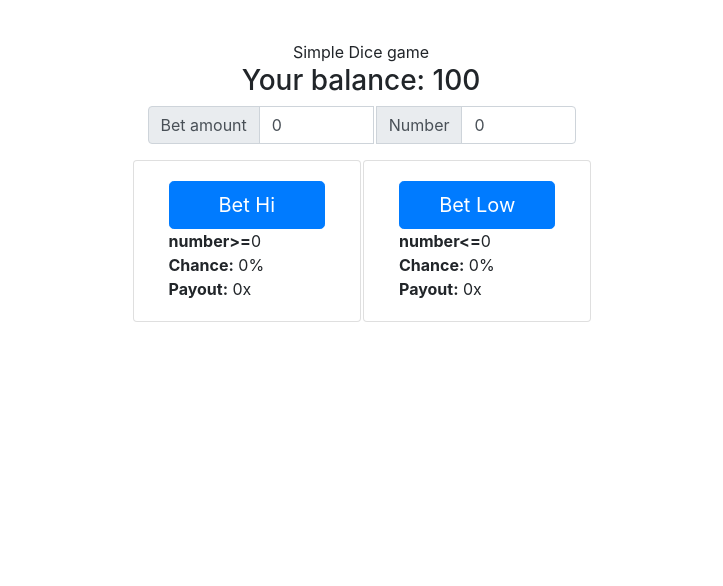
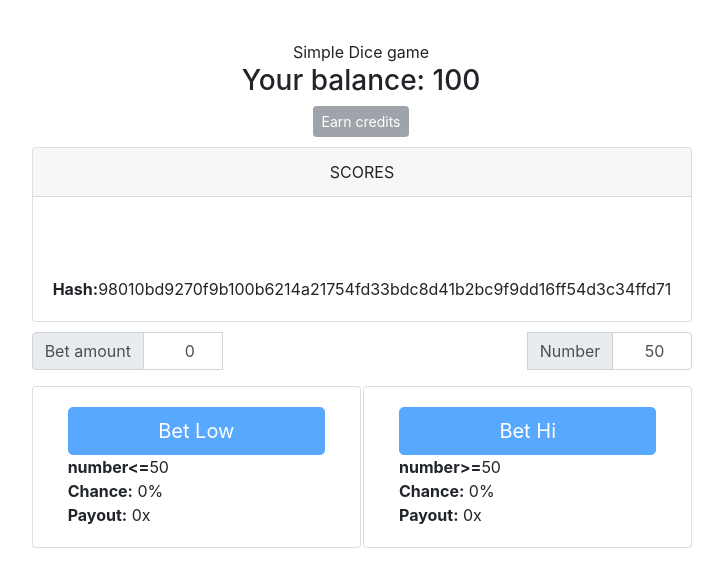
Before and after one commit to neolite/simple_dice_game, a website with bundled scripts: page index.html in a window 1280 px wide. Shown: the whole page, without its empty margins (279-1002 px from the left). Built offline with nearby package versions, Linux system fonts and the light colour scheme.

Commit message:
Complete game logic

```diff
--- a/src/components/Button.js
+++ b/src/components/Button.js
@@ -1,22 +1,13 @@
 export default {
-  name: "button",
+  name: "gameButton",
   template: `<div class="card text-left">
               <div class="card-body">
-               <a href="#" class="btn btn-primary btn-lg btn-block">{{text}}</a>
-                <span>{{title}}</span>
+                <button href="#" :disabled="!disabled" class="btn btn-primary btn-lg btn-block" @click="$emit('handle-click', betType)">{{text}}</button>
                 <p v-if="betType==='hi'"><b>number>=</b>{{playerBet}}</p>
                 <p v-if="betType==='low'"><b>number<=</b>{{playerBet}}</p>
                 <p><b>Chance:</b> {{chance}}%</p>
                 <p><b>Payout:</b> {{payout}}x</p>
               </div>
             </div>`,
-  props: [
-    "title",
-    "text",
-    "onClickHandler",
-    "chance",
-    "payout",
-    "playerBet",
-    "betType"
-  ]
+  props: ["text", "chance", "payout", "playerBet", "betType", "disabled"]
 };
--- a/src/components/Game.js
+++ b/src/components/Game.js
@@ -1,4 +1,6 @@
 import { getChanceToWin } from "../game/lib/getChanceToWin.js";
+import random from "../game/lib/random.js";
+import sha256 from "../game/lib/sha256.js";
 import gameButton from "./Button.js";
 import Scores from "./Scores.js";
 
@@ -7,43 +9,51 @@ export default {
   template: `
 	<div >
 		<div class="row">
-
+			<div class="col">
 				<h3 class="col"><span>Your balance: </span>{{ balance }}</h3>
+				<button class="btn btn-secondary btn-sm" :disabled="balance>0" @click="resetBalance">Earn credits</button>
 			</div>
-		<div class="row">
-			<scores/>
+		</div>
+		<div class="row" id="scores-panel">
+			<scores :hash="numberHash" :num="showedNumber" :status="status"/>
 		</div>
 		<div class="row">
 			<div class="input-group col mb-3">
 				<div class="input-group-prepend">
 					<span class="input-group-text" id="inputGroup-sizing-default">Bet amount</span>
 				</div>
-				<input v-model="betAmount" type="number" min="1" max="100" step="1" class="form-control" aria-label="Default" aria-describedby="inputGroup-sizing-default">
+				<input v-model="betAmount" type="number" min="1" max="100" step="1" class="form-control text-right" aria-label="Default" aria-describedby="inputGroup-sizing-default">
 
-				<div class="input-group-prepend">
+				<div class="input-group-prepend" style="margin-left: auto">
 					<span class="input-group-text" id="inputGroup-sizing-default">Number</span>
 				</div>
-				<input v-model="playerNumber" type="number" min="1" max="100" step="1" class="form-control" aria-label="Default" aria-describedby="inputGroup-sizing-default">
+				<input v-model="playerNumber" type="number" min="1" max="100" step="1" class="form-control text-right" aria-label="Default" aria-describedby="inputGroup-sizing-default">
 			</div>
 
 		</div>
 		<div class="row">
+			<div class="input-group col mb-3">
+				<game-btn
+					class="col"
+					text="Bet Low"
+					bet-type="low"
+					:disabled="betAmount && playerNumber"
+					:playerBet="playerNumber"
+					:chance="getChanceToWin.playerLowBetChance"
+					:payout="getChanceToWin.lowBetMultiplier"
+					@handle-click="bet"
+					/>
 				<game-btn
 					class="col"
 					text="Bet Hi"
 					bet-type="hi"
+					:disabled="betAmount && playerNumber"
 					:playerBet="playerNumber"
 					:chance="getChanceToWin.playerHiBetChance"
 					:payout="getChanceToWin.hiBetMultiplier"
+					@handle-click="bet"
 				/>
-			<game-btn
-				class="col"
-				text="Bet Low"
-				bet-type="low"
-				:playerBet="playerNumber"
-				:chance="getChanceToWin.playerLowBetChance"
-				:payout="getChanceToWin.lowBetMultiplier"
-				/>
+			</div>
 		</div>
 	</div>
 
@@ -53,18 +63,31 @@ export default {
     scores: Scores
   },
   watch: {
+    betAmount: function(val) {
+      if (val >= this.balance) {
+        this.betAmount = this.balance;
+      }
+    },
     playerNumber: function(val) {
       console.log({ val });
+
       if (val > 0) {
         this.getChanceToWin = getChanceToWin(this.playerNumber);
       }
+    },
+    balance: val => {
+      localStorage.setItem("userBalance", val);
     }
   },
   data: () => {
     return {
-      balance: 100,
-      playerNumber: 0,
+      balance: 0,
+      playerNumber: 50,
       betAmount: 0,
+      gameNumber: null,
+      numberHash: "",
+      showedNumber: null,
+      status: "",
       getChanceToWin: {
         playerHiBetChance: 0,
         playerLowBetChance: 0,
@@ -72,6 +95,35 @@ export default {
         lowBetMultiplier: 0
       }
     };
+  },
+  created() {
+    this.balance = localStorage.getItem("userBalance") || 100;
+    this.initRound();
+  },
+  methods: {
+    bet(type) {
+      if (
+        (type === "hi" && this.gameNumber >= this.playerNumber) ||
+        (type === "low" && this.gameNumber <= this.playerNumber)
+      ) {
+        this.status = "WIN";
+        this.balance = +this.balance + parseInt(this.betAmount);
+      } else {
+        this.status = "LOSE";
+        this.balance = +this.balance - parseInt(this.betAmount);
+      }
+      this.showedNumber = this.gameNumber;
+      this.playerNumber = 50;
+      this.betAmount = 0;
+      this.initRound();
+    },
+    initRound() {
+      this.gameNumber = random();
+      this.numberHash = sha256(this.gameNumber);
+    },
+    resetBalance() {
+      this.balance = 100;
+    }
   }
 };
 //  playerHiBetChance, playerLowBetChance, hiBetMultiplier, lowBetMultiplier;
--- a/src/components/Scores.js
+++ b/src/components/Scores.js
@@ -1 +1,36 @@
-export default {};
+export default {
+  template: `
+    <div class="col">
+      <div class="card">
+        <div class="card-header">
+          SCORES
+        </div>
+        <div class="card-body">
+        <div class="row score-block">
+          <div class="col col-sm-6 display-score">
+            {{num}}
+          </div>
+          <div class="col col-sm-6 display-score">
+            {{status.toUpperCase()}}
+          </div>
+        </div>
+        <span class="text-left"><b>Hash:</b>{{hash}}</span>
+        </div>
+      </div>
+    </div>
+  `,
+  props: {
+    hash: {
+      type: String,
+      default: ""
+    },
+    num: {
+      type: Number,
+      default: null
+    },
+    status: {
+      type: String,
+      default: ""
+    }
+  }
+};
--- a/src/game/lib/random.js
+++ b/src/game/lib/random.js
@@ -1,2 +1,2 @@
-export const getRandom = (x) => Math.floor(Math.random() * x) + 1;
-export const getRandom100 = getRandom(100);
+const getRandom = (x = 100) => Math.floor(Math.random() * x) + 1;
+export default getRandom;
--- a/src/game/lib/sha256.js
+++ b/src/game/lib/sha256.js
@@ -1,78 +1,81 @@
 // https://github.com/jbt/js-crypto
 
 const sha256 = () => {
-
   // Eratosthenes seive to find primes up to 311 for magic constants. This is why SHA256 is better than SHA1
   var i = 1,
     j,
     K = [],
     H = [];
 
-  while(++i < 18){
-    for(j = i * i; j < 312; j += i){
+  while (++i < 18) {
+    for (j = i * i; j < 312; j += i) {
       K[j] = 1;
     }
   }
 
-  function x(num, root){
-    return (Math.pow(num, 1 / root) % 1) * 4294967296|0;
+  function x(num, root) {
+    return ((Math.pow(num, 1 / root) % 1) * 4294967296) | 0;
   }
 
-  for(i = 1, j = 0; i < 313; ){
-    if(!K[++i]){
-      H[j] = x(i,2);
-      K[j++] = x(i,3);
+  for (i = 1, j = 0; i < 313; ) {
+    if (!K[++i]) {
+      H[j] = x(i, 2);
+      K[j++] = x(i, 3);
     }
   }
 
-  function S (X, n) { return ( X >>> n ) | (X << (32 - n)); }
+  function S(X, n) {
+    return (X >>> n) | (X << (32 - n));
+  }
 
-  function SHA256(b){
-    var HASH = H.slice(i = 0),
-        s = unescape(encodeURI(b)), /* encode as utf8 */
+  function SHA256(b) {
+    var HASH = H.slice((i = 0)),
+      s = unescape(encodeURI(b)) /* encode as utf8 */,
       W = [],
       l = s.length,
       m = [],
-        a, y, z;
-    for(; i < l; ) m[i >> 2] |= (s.charCodeAt(i) & 0xff) << 8 * (3 - i++ % 4);
+      a,
+      y,
+      z;
+    for (; i < l; )
+      m[i >> 2] |= (s.charCodeAt(i) & 0xff) << (8 * (3 - i++ % 4));
 
     l *= 8;
 
     m[l >> 5] |= 0x80 << (24 - l % 32);
-    m[z = (l + 64 >> 5) | 15] = l;
+    m[(z = ((l + 64) >> 5) | 15)] = l;
 
-    for(i = 0; i < z; i += 16){
-      a = HASH.slice(j = 0, 8);
+    for (i = 0; i < z; i += 16) {
+      a = HASH.slice((j = 0), 8);
 
-      for(; j < 64; a[4] += y){
-        if(j < 16){
+      for (; j < 64; a[4] += y) {
+        if (j < 16) {
           W[j] = m[j + i];
-        }else{
+        } else {
           W[j] =
-            (S(y = W[j - 2], 17) ^ S(y, 19) ^ (y >>> 10)) +
-            (W[j - 7]|0) +
-            (S(y = W[j - 15], 7) ^ S(y, 18) ^ (y >>> 3)) +
-            (W[j - 16]|0);
+            (S((y = W[j - 2]), 17) ^ S(y, 19) ^ (y >>> 10)) +
+            (W[j - 7] | 0) +
+            (S((y = W[j - 15]), 7) ^ S(y, 18) ^ (y >>> 3)) +
+            (W[j - 16] | 0);
         }
 
         a.unshift(
-          (
-            y = (
-              a.pop() +
-              (S(b = a[4], 6) ^ S(b, 11) ^ S(b, 25)) +
-              (((b & a[5]) ^ ((~b) & a[6])) + K[j])|0
-            ) +
-            (W[j++]|0)
-          ) +
-          (S(l = a[0], 2) ^ S(l, 13) ^ S(l, 22)) +
+          (y =
+            ((a.pop() +
+              (S((b = a[4]), 6) ^ S(b, 11) ^ S(b, 25)) +
+              (((b & a[5]) ^ (~b & a[6])) + K[j])) |
+              0) +
+            (W[j++] | 0)) +
+            (S((l = a[0]), 2) ^ S(l, 13) ^ S(l, 22)) +
             ((l & a[1]) ^ (a[1] & a[2]) ^ (a[2] & l))
         );
       }
 
-      for(j = 8; j--; ) HASH[j] = a[j] + HASH[j];
+      for (j = 8; j--; ) HASH[j] = a[j] + HASH[j];
     }
 
-    for(s = ''; j < 63; ) s += ((HASH[++j >> 3] >> 4 * (7 - j % 8)) & 15).toString(16);
+    for (s = ""; j < 63; )
+      s += ((HASH[++j >> 3] >> (4 * (7 - j % 8))) & 15).toString(16);
 
     return s;
   }
@@ -80,4 +83,4 @@ const sha256 = () => {
   return SHA256;
 };
 
-export default sha256;
+export default sha256();
--- a/styles/main.css
+++ b/styles/main.css
@@ -1,3 +1,4 @@
+@import url("https://fonts.googleapis.com/css?family=Orbitron");
 #app {
   padding-top: 40px;
   text-align: center;
@@ -21,3 +22,21 @@
   min-width: 140px;
   margin: 0;
 }
+
+#app #scores-panel {
+  padding-top: 10px;
+  padding-bottom: 10px;
+}
+
+#app .score-block {
+  min-height: 60px;
+}
+
+#app .display-score {
+  font-family: "Orbitron", sans-serif;
+  font-size: 42;
+}
+
+#app input {
+  max-width: 80;
+}
```
Lines whose indentation alone changed are shown as unchanged.
